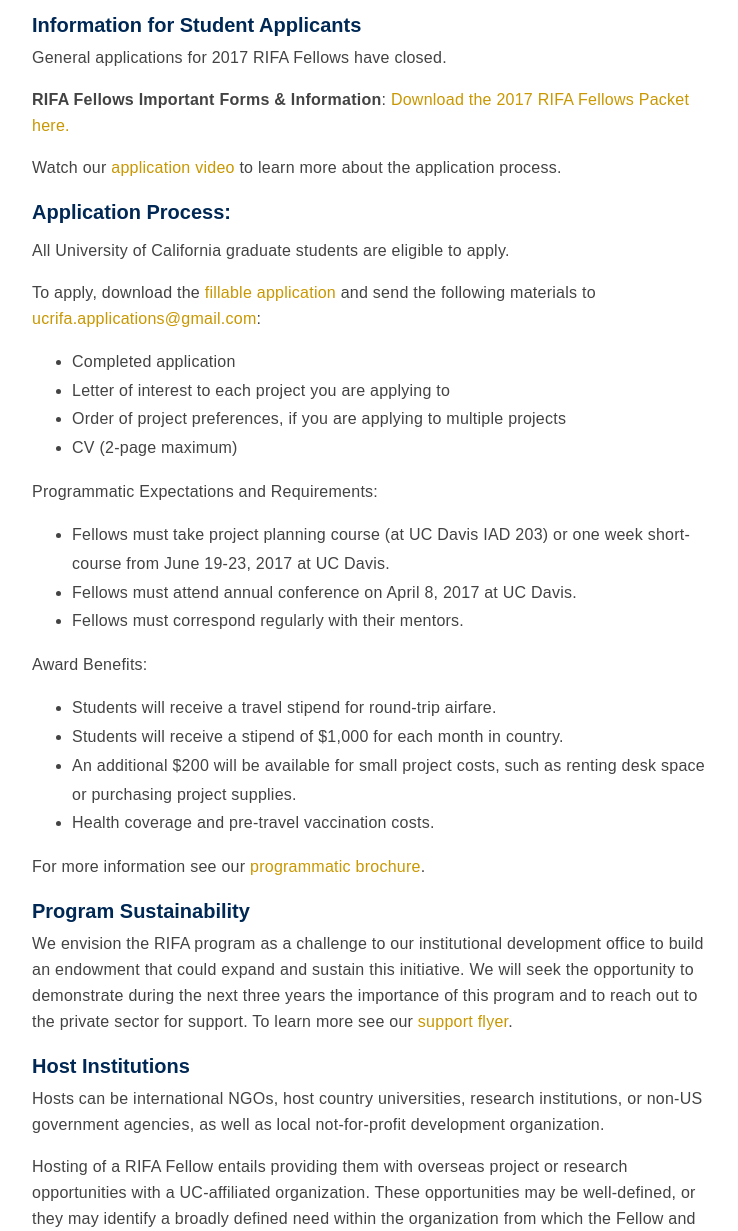
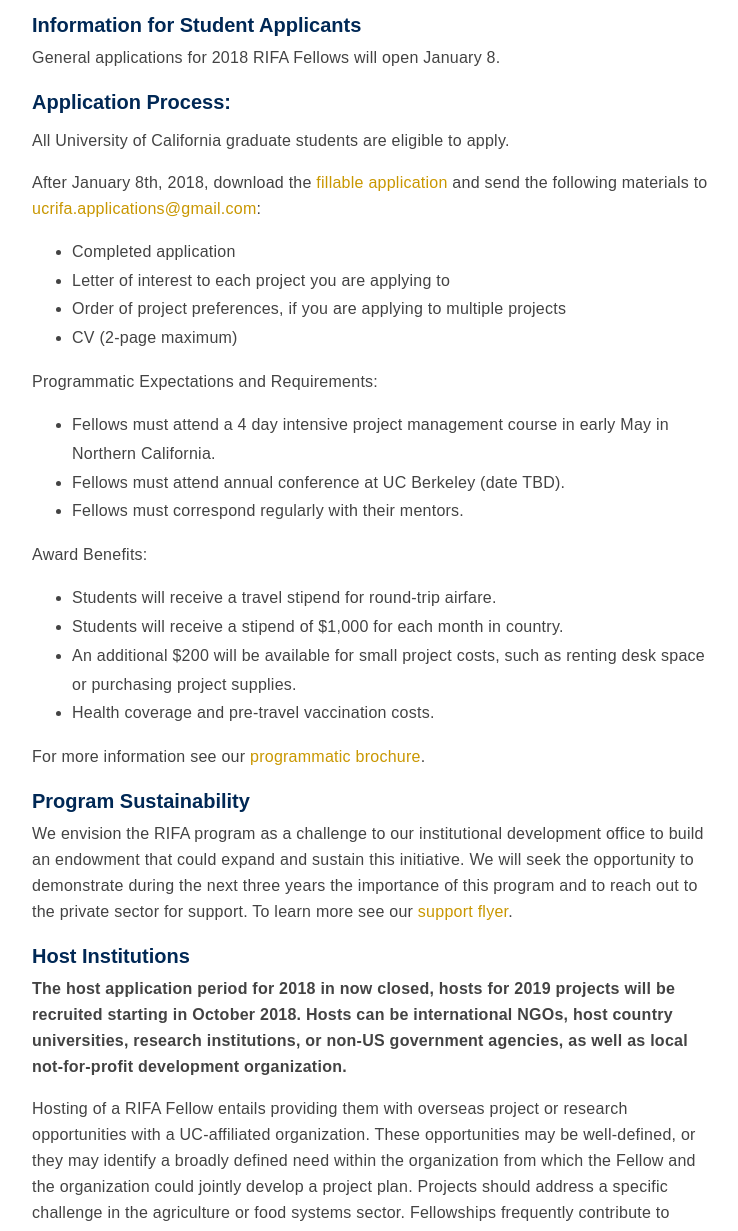
Before and after one commit to ucdavis/ip, a Jekyll site: the page built from scholars-and-students/RIFA/index.html, in a window 1280 px wide and 1400 px high, scrolled down 2407 px, cut to the strip 169-1400 px from the top of the window. Shown: the whole strip, without its empty margins (96-834 px from the left). Built offline with Jekyll 4.4.1, drawn with Linux system fonts in a browser that asks for light colours; nearby versions of some CDN libraries; some of the changed text lies outside the part shown.

Commit message:
RIFA edits

```diff
--- a/scholars-and-students/RIFA/index.html
+++ b/scholars-and-students/RIFA/index.html
@@ -53,13 +53,13 @@
 
 <h3><a name="appinfo"></a>Information for Student Applicants</h3>
 
-    <p>General applications for 2017 RIFA Fellows have closed.<br>
-    <p><strong>RIFA Fellows Important Forms &amp; Information</strong>: <a href="/media/files/rifa/Important_Forms_Information.zip" download>Download the 2017 RIFA Fellows Packet here.</a><br>
-    <p> Watch our <a href="https://www.youtube.com/watch?v=dhCL6x2GnkY&feature=youtu.be">application video</a> to learn more about the application process.<br>
+    <p>General applications for 2018 RIFA Fellows will open January 8.<br>
+    <!--<p><strong>RIFA Fellows Important Forms &amp; Information</strong>: <a href="/media/files/rifa/Important_Forms_Information.zip" download>Download the 2017 RIFA Fellows Packet here.</a><br>
+    <p> Watch our <a href="https://www.youtube.com/watch?v=dhCL6x2GnkY&feature=youtu.be">application video</a> to learn more about the application process.<br>-->
 
      <p><h3>Application Process:</h3></p>
     <p>All University of California graduate students are eligible to apply.</p>
-    <p>To apply, download the <a title="RIFA Application" href="/media/files/rifa/UC-Student-RIFA-Application.pdf">fillable application</a> and
+    <p>After January 8th, 2018, download the <a title="RIFA Application" href="/media/files/rifa/UC-Student-RIFA-Application.pdf">fillable application</a> and
       send the following materials to <a href="mailto:ucrifa.applications@gmail.com">ucrifa.applications@gmail.com</a>:</p>
         <ul><li>Completed application</li>
             <li>Letter of interest to each project you are applying to</li>
@@ -68,8 +68,8 @@
         </ul>
     <p>Programmatic Expectations and Requirements:</p>
 
-    <ul><li>Fellows must take project planning course (at UC Davis IAD 203) or one week short-course from June 19-23, 2017 at UC Davis.</li>
-        <li>Fellows must attend annual conference on April 8, 2017 at UC Davis.</li>
+    <ul><li>Fellows must attend a 4 day intensive project management course in early May in Northern California.</li>
+        <li>Fellows must attend annual conference at UC Berkeley (date TBD).</li>
         <li>Fellows must correspond regularly with their mentors.</li>
     </ul>
     <p>Award Benefits:</p>
@@ -91,7 +91,8 @@
     <h3><a name="hosts"></a>Host Institutions</h3>
 
     <p>
-    Hosts can be international NGOs, host country universities, research institutions, or non-US government agencies, as well as local not-for-profit development organization.</p>
+    <b>The host application period for 2018 in now closed, hosts for 2019 projects will be recruited starting in October 2018.
+    Hosts can be international NGOs, host country universities, research institutions, or non-US government agencies, as well as local not-for-profit development organization.</b></p>
     <p>Hosting of a  RIFA Fellow entails providing them with overseas project or research opportunities with a UC-affiliated organization.
     These opportunities may be well-defined, or they may identify a broadly defined
     need within the organization from which the Fellow and the organization could
@@ -100,7 +101,7 @@
     students’ master or doctoral work. Basic internships where the student works
     broadly within an organization are not appropriate for RIFA Fellowships</p>
     <p>Learn more about hosting a RIFA fellow from our RIFA Host informational flier: <a title="2017-2018 RIFA Host info flier" target= "blank" href="/media/files/rifa/2017-2018-Host_Flyer.pdf">2017 RIFA Host flier</a>.</p>
-    <p>RIFA will begin recruiting 2018 hosts in October 2017, with an applicant deadline in mid-December. If you are interested in submitting a host applications please email Elana Peach-Fine at elana.ipo@gmail.com. </p>
+    <br>
 
     <h3>Mentors</h3>
 
```
